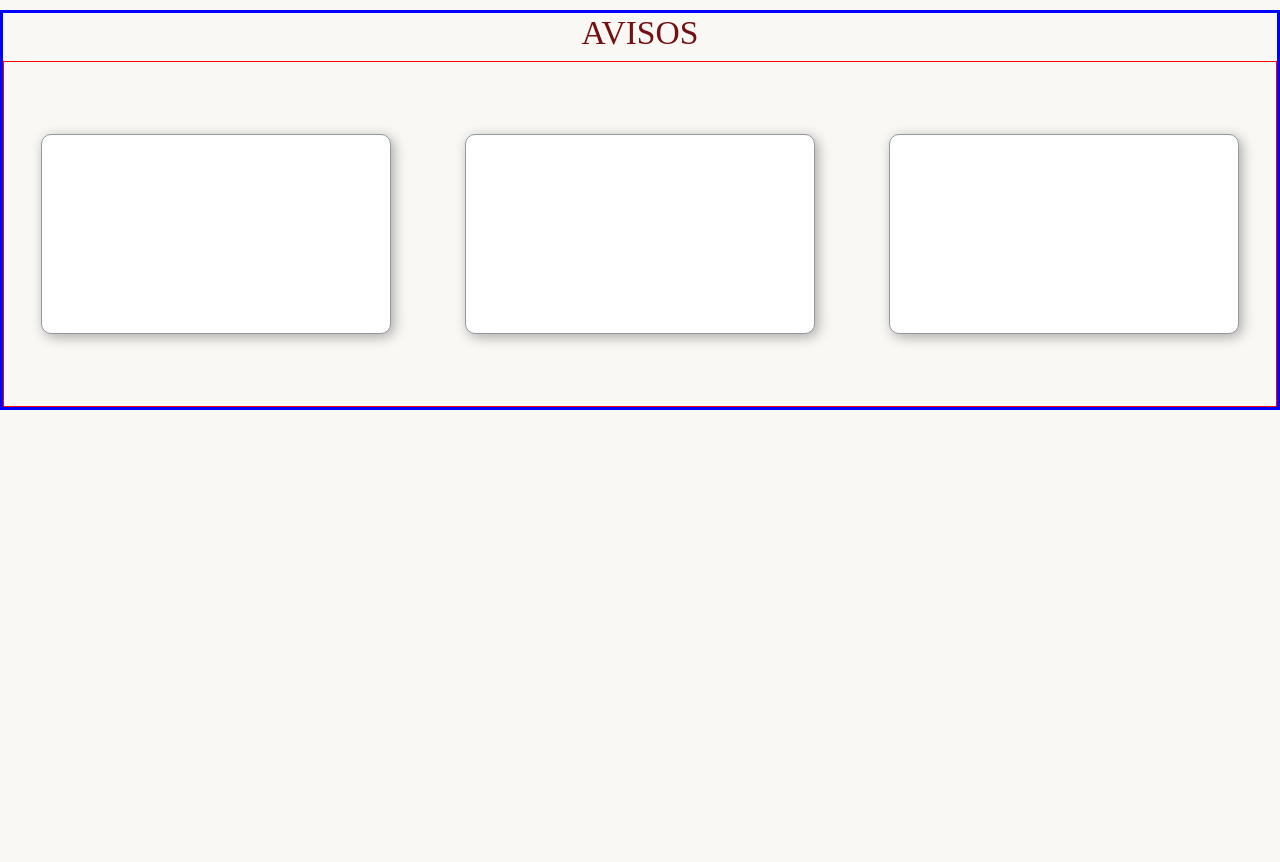
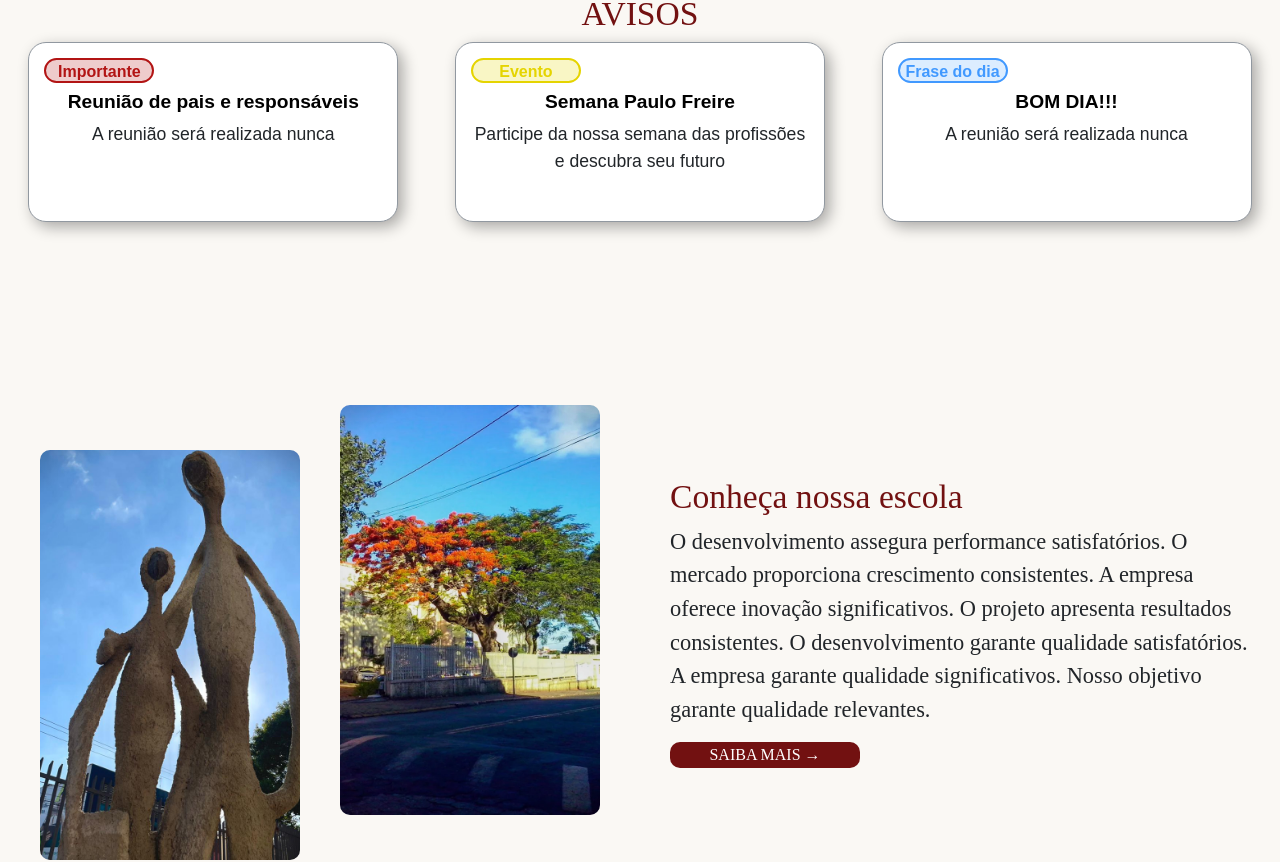
Before and after one commit to duiguinho/novo-amigo-sales, an Angular app: page /pg-inicial in a window 1280 px wide. Shown: the part 960-1822 px from the top of the page. Before the commit the page ends 1370 px from the top, so only its background shows below. Built offline with nearby package versions, Linux system fonts and the light colour scheme.

Commit message:
só falta o cardápio praticamente

```diff
--- a/src/app/pages/pagina-inicial/pagina-inicial.css
+++ b/src/app/pages/pagina-inicial/pagina-inicial.css
@@ -3,14 +3,6 @@ main{
     flex-direction: column;
 }
 
-.first-floor{
-    display: flex;
-    width: 100%;
-    height: 65vh;
-    justify-content: center;
-    padding-top: 50px;
-    border: 1px solid black;
-}
 
 .carrossel{
     width: 85%;
@@ -33,6 +25,8 @@ main{
     padding-left: 30px;
 }
 
+/* ---------------------------------------------------------------------- */
+
 h5{
     font-size: 1.2rem;
     color: white;
@@ -51,6 +45,45 @@ h1{
     font-size: 2.1rem;
 }
 
+p{
+    font-size: 1.4rem;
+    font-family: 'Times New Roman', Times, serif;
+}
+
+#p-tipo-1{
+    font-size: 1rem;
+    font-family: arial;
+    color: #b21414;
+    font-weight: bold;
+}
+#p-tipo-2{
+    font-size: 1rem;
+    font-family: arial;
+    color: #e5d400;
+    font-weight: bold;
+}
+#p-tipo-3{
+    font-size: 1rem;
+    font-family: arial;
+    color: #4199ff;
+    font-weight: bold;
+}
+
+.card-titulo{
+    font-family: arial;
+    font-size: 1.2rempx ;
+    color: black;
+    font-weight: bold;
+    text-align: center;
+    margin-top: 7px;
+}
+
+.p-conteudo{
+    font-family: arial;
+    font-size: 1.1rem ;
+    text-align: center;
+}
+
 #saiba-mais{
     border: none;
     background-color: var(--primary-color);
@@ -58,20 +91,42 @@ h1{
     width: 190px;
     color: white;
     font-family:'Times New Roman', Times, serif ;
-    transition: 0.5s;
+    transition: 0.3s;
 }
 
 #saiba-mais:hover{
-    background-color: var(--secondary-color);
+    background-color: white;
+    color: var(--primary-color);
+    border: 1px solid var(--primary-color);
+}
+
+/* ------------------------------------------------------------ */
+
+.first-floor{
+    display: flex;
+    width: 100%;
+    height: 65vh;
+    justify-content: center;
+    padding-top: 50px;
+    border: 1px solid black;
 }
 
 .second-floor{
     width: 100%;
-    height: 100vh;
+    height: 80vh;
     display: flex;
     flex-direction: column;
     justify-content: center;
 }
+
+.third-floor{
+    width: 100%;
+    height: 90vh;
+    display: flex;
+    flex-direction: row;
+}
+
+/* ---------------------------------------------------------------- */
 
 .f-half{
     width: 100%;
@@ -82,17 +137,17 @@ h1{
 
 .s-half{
     width: 100%;
-    height: 50%;
+    height: 30%;
     display: flex;
     flex-direction: column;
-    border: 3px solid blue;
     align-items: center;
 }
 
+
+/* --------------------------------------------------------------- */
+
 .cards{
     width: 100%;
-    height: 100%;
-    border: 1px solid red;
     display: flex;
 }
 
@@ -118,27 +173,132 @@ h1{
     align-items: center;
 }
 
+/* ----------------------------------------------------- */
+
 .aviso-importante{
-    width: 350px;
-    height: 200px;
+    width: 370px;
+    height: 180px;
     border: 0.5px solid var(--tertiary-color);
-    border-radius: 10px;
-    box-shadow: 3px 3px 13px rgba(0, 0, 0, 0.325);
+    border-radius: 18px;
+    box-shadow: 5px 5px 15px rgba(0, 0, 0, 0.325);
     background-color: white;
+    padding: 15px;
+    padding-top: 15px;
 }
 .aviso-evento{
-    width: 350px;
-    height: 200px;
+    width: 370px;
+    height: 180px;
     border: 0.5px solid var(--tertiary-color);
-    border-radius: 10px;
-    box-shadow: 3px 3px 13px rgba(0, 0, 0, 0.325);
+    border-radius: 18px;
+    box-shadow: 5px 5px 15px rgba(0, 0, 0, 0.325);
     background-color: white;
+    padding: 15px;
+    padding-top: 15px;
+
+
 }
 .aviso-frase{
-    width: 350px;
-    height: 200px;
+    width: 370px;
+    height: 180px;
     border: 0.5px solid var(--tertiary-color);
+    border-radius: 18px;
+    box-shadow: 5px 5px 15px rgba(0, 0, 0, 0.325);
+    background-color: white;
+    padding: 15px;
+    padding-top: 15px;
+
+}
+
+/* ----------------------------------------------------- */
+
+#card-tipo-1{
+    width: 110px;
+    height: 25px;
+    border-radius: 18px;
+    border: 2px solid #b21414;
+    display: flex;
+    justify-content: center;
+    overflow: hidden;
+    background-color: #b2141437;
+}
+#card-tipo-2{
+    width: 110px;
+    height: 25px;
+    border-radius: 18px;
+    border: 2px solid #e5d400;
+    display: flex;
+    justify-content: center;
+    overflow: hidden;
+    background-color: #e5d6003a;
+}
+#card-tipo-3{
+    width: 110px;
+    height: 25px;
+    border-radius: 18px;
+    border: 2px solid #4199ff;
+    display: flex;
+    justify-content: center;
+    overflow: hidden;
+    background-color: #419aff2e;
+}
+
+/* --------------------------------------------------------------- */
+
+.metade-esquerda{
+    width: 50%;
+    height: 100%;
+    display: flex;
+    flex-direction: row;
+    justify-content: center;
+    align-items: center;
+}
+
+.metade-direita{
+    width: 50%;
+    height: 100%;
+    padding: 30px;
+    display: flex;
+    flex-direction: column;
+    justify-content: center;
+    padding-top: 55px;
+}
+
+/* ----------------------------------------------------------------------- */
+
+#foto-sobre-1{
+    width: 260px;
+    height: 410px;
     border-radius: 10px;
-    box-shadow: 3px 3px 13px rgba(0, 0, 0, 0.325);
-    background-color: white;
+    margin-top: 90px;
+    background-image: url(/images/condutor-sobe.jpeg);
+    background-size: cover;
+    background-position: center;
+
 }
+#foto-sobre-2{
+    width: 260px;
+    height: 410px;
+    border-radius: 10px;
+    margin-left: 40px;
+    background-image: url(/images/etec-sobre-1.webp);
+    background-size: cover;
+    background-position: center;
+}
+
+.sombra-lateral{
+    width: 100%;
+    height: 100%;
+    border-radius: 10px;
+    background: #3F5EFB;
+    background: radial-gradient(circle,rgba(63, 94, 251, 0) 85%, rgba(0, 0, 0, 0.15) 100%);
+}
+
+/* --------------------------------------------------------------------------- */
+
+footer{
+    width: 100%;
+    height: 150px;
+    background-color: var(--secondary-color);
+    padding: 40px 8% 20px;
+
+}
--- a/src/app/pages/pagina-inicial/pagina-inicial.html
+++ b/src/app/pages/pagina-inicial/pagina-inicial.html
@@ -19,21 +19,45 @@
             <div class="cards">
                 <div class="card-importante">
                     <div class="aviso-importante">
-
+                        <div id="card-tipo-1"><p id="p-tipo-1">Importante</p></div>
+                        <h5 class="card-titulo">Reunião de pais e responsáveis</h5>
+                        <p class="p-conteudo" >A reunião será realizada nunca</p>
                     </div>
                 </div>
                 <div class="card-evento">
                     <div class="aviso-evento">
-
+                        <div id="card-tipo-2"><p id="p-tipo-2">Evento</p></div>
+                        <h5 class="card-titulo">Semana Paulo Freire</h5>
+                        <p class="p-conteudo" >Participe da nossa semana das profissões e descubra seu futuro </p>
                     </div>
                 </div>
                 <div class="card-frase">
                     <div class="aviso-frase">
-
+                        <div id="card-tipo-3"><p id="p-tipo-3">Frase do dia</p></div>
+                        <h5 class="card-titulo">BOM DIA!!!</h5>
+                        <p class="p-conteudo" >A reunião será realizada nunca</p>
                     </div>
                 </div>
             </div>
         </div>
+
     </div>
 
+    <div class="third-floor">
+
+        <div class="metade-esquerda">
+                <div id="foto-sobre-1"><div class="sombra-lateral"></div></div>
+                <div id="foto-sobre-2"><div class="sombra-lateral"></div></div>
+        </div>
+        <div class="metade-direita">
+                <h1>Conheça nossa escola</h1>
+                <p>O desenvolvimento assegura performance satisfatórios. O mercado proporciona crescimento consistentes. A empresa oferece inovação significativos. O projeto apresenta resultados consistentes. O desenvolvimento garante qualidade satisfatórios. <br>
+A empresa garante qualidade significativos. Nosso objetivo garante qualidade relevantes.</p>
+<button id="saiba-mais">SAIBA MAIS →</button>
+        </div>
+
+    </div>
+
+    <footer></footer>
+
 </main>
```
Also changed, not shown: public/images/condutor-sobe.jpeg (added), public/images/etec-sobre-1.webp (added).
